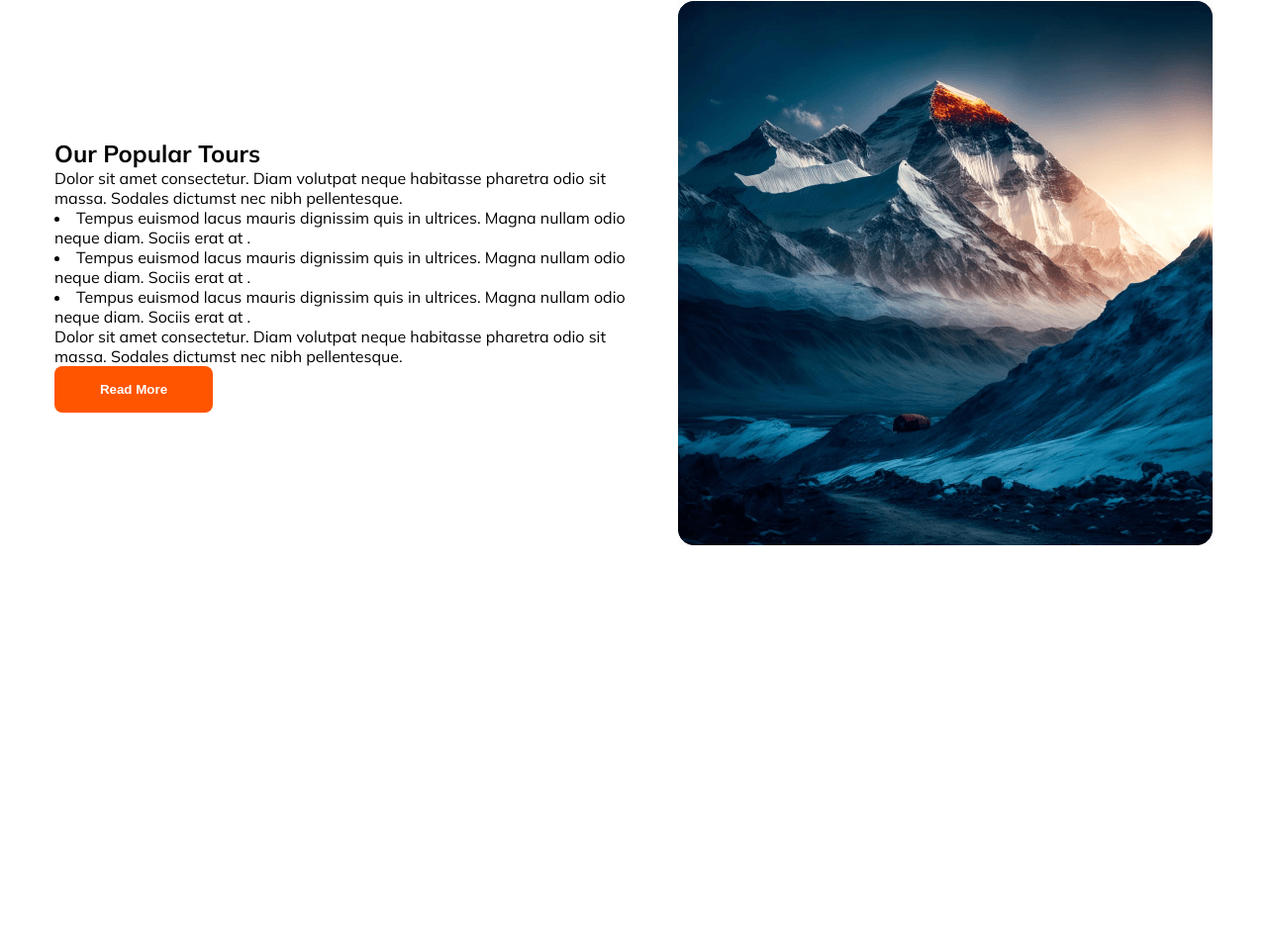
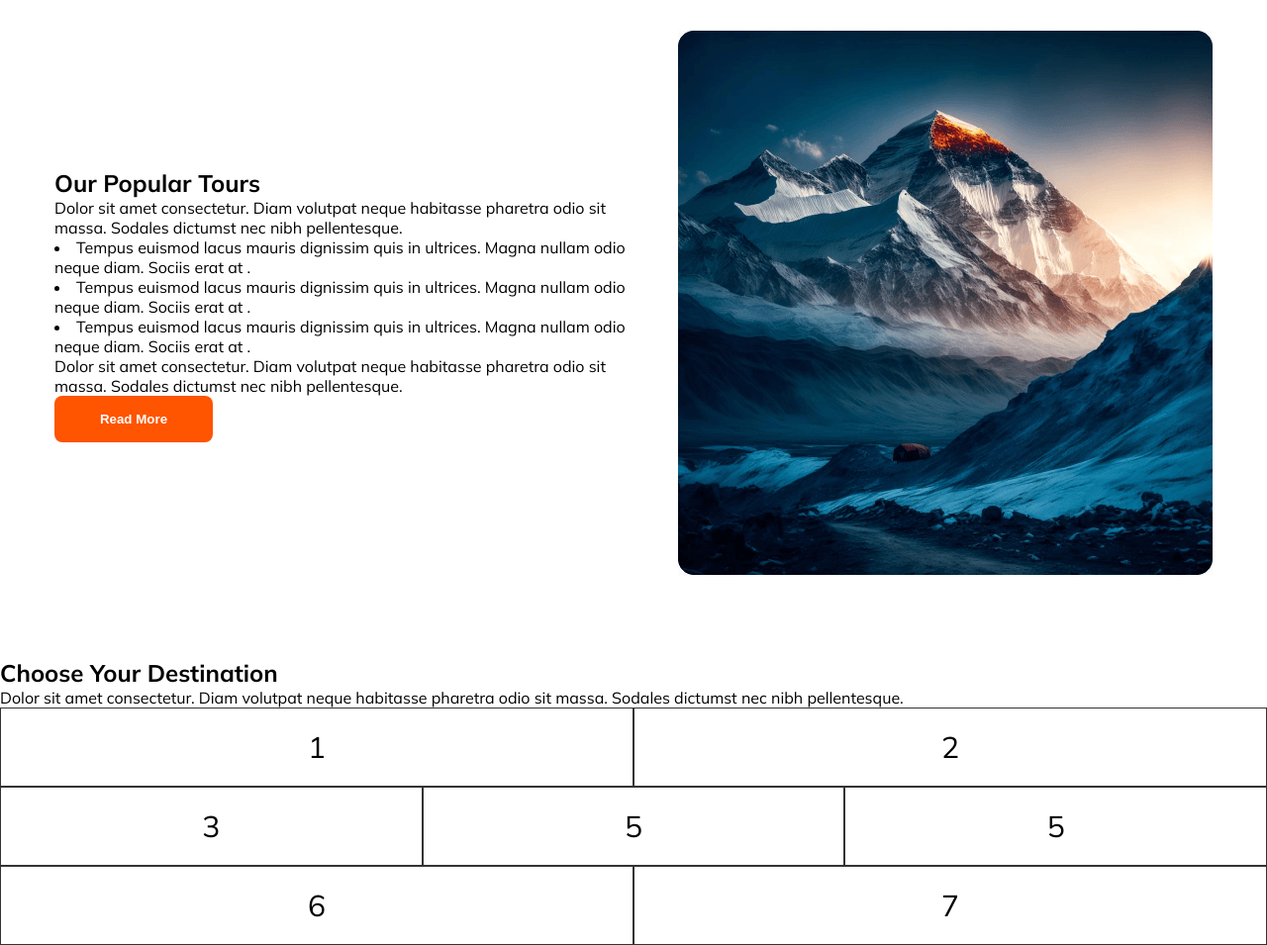
Before and after one commit to monircom/Assignment-02-destination-Unknown, a plain HTML site: page index.html in a window 1280 px wide. Shown: the part 709-1664 px from the top of the page at 99% size. Before the commit the page ends 1264 px from the top, so only its background shows below. Drawn offline with Linux system fonts and the light colour scheme.

```diff
--- a/index.html
+++ b/index.html
@@ -52,7 +52,6 @@
                         <option value="When">Select Type</option>
                     </select>
                     <button><span><i class="fa-solid fa-magnifying-glass"></i> Find Now</span></button>
-                    <!-- <input type="submit" value="Find Now"> -->
                 </form>
             </div>
         </div>
@@ -60,6 +59,7 @@
     <!-- banner section ends here  -->
     <!-- header end -->
 
+    <!-- Our popular tours section starts here  -->
     <section class="our-tours">
         <div class="our-tours-content">
             <h1>Our Popular Tours</h1>
@@ -74,10 +74,35 @@
         <div class="our-plans-img">
             <img src="./images/Rectangle 4.png" alt="">
         </div>
+    </section>
+    <!-- Our popular tours section ends here  -->
+
+    <!-- Chose your destinations section starts here  -->
+
+    <section class="chose-you-destination">
+        <div class="chose-you-destination-text">
+            <h1>Choose Your Destination</h1>
+            <p>Dolor sit amet consectetur. Diam volutpat neque habitasse pharetra odio sit massa. Sodales dictumst nec nibh pellentesque.</p>
+        </div>
+
+        <div class="grid-container">
+            <div class="grid-item">1</div>
+            <div class="grid-item">2</div>
+            <div class="grid-item custom">3</div>
+            <div class="grid-item custom">5</div>
+            <div class="grid-item custom">5</div>
+            <div class="grid-item">6</div>
+            <div class="grid-item">7</div>
+
+          </div>
+
+          <!-- <div class="chose-you-destination-gallery"></div> -->
+
 
     </section>
 
 
+    <!-- Chose your destinations section ends here  -->
 
 
 </body>
--- a/styles/styles.css
+++ b/styles/styles.css
@@ -95,6 +95,8 @@ body {
     max-width: 1170px;
     margin: 0 auto;
     background-image: linear-gradient(180deg, rgba(19, 19, 24, 0.80) 0%, rgba(19, 19, 24, 0.00) 100%), url('../images/Banner.png');
+    background-position: center;
+  background-size: cover;
     background-repeat: no-repeat;
     border-radius: 1rem;
     text-align: center;
@@ -202,11 +204,13 @@ body {
 
 .our-tours {
     max-width: 1170px;
-    margin: 0 auto;
+    margin: 5rem auto;
     display: flex;
     justify-content: space-between;
     align-items: center;
-    padding-top: 3.125rem;
+    /* padding-top: 3.125rem; */
+    /* margin-top: 6rem; */
+
 
 }
 
@@ -215,5 +219,28 @@ body {
 }
 
 
+/* style for our-tours section ends here  */
 
-/* style for our-tours section ends here  */
+
+/*  */
+.grid-container {
+    display: grid;
+    grid-template-columns: repeat(6, 1fr);
+  }
+
+  .grid-item {
+    grid-column:span 3;
+    background-color: rgba(255, 255, 255, 0.8);
+    border: 1px solid rgba(0, 0, 0, 0.8);
+    padding: 20px;
+    font-size: 30px;
+    text-align: center;
+    box-sizing: border-box;
+  }
+
+  .custom {
+   grid-column:span 2;
+  }
+
+
+/*  */
```
